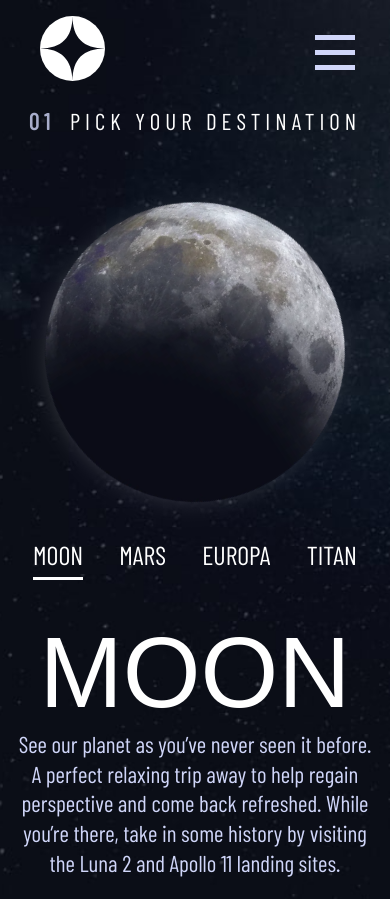
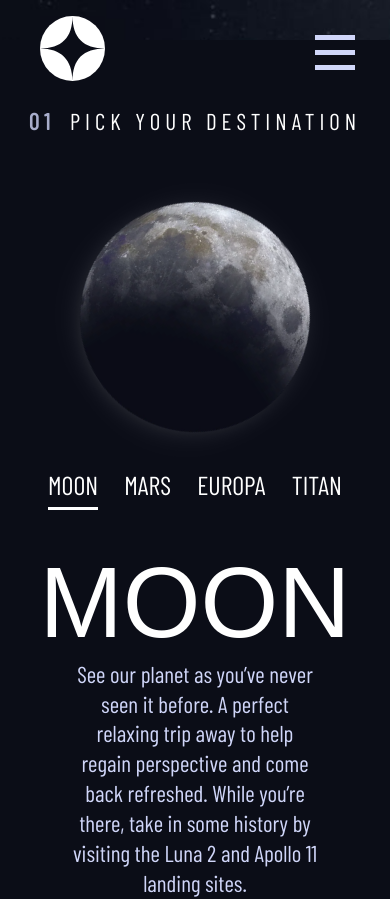
Before and after one commit to Saviovd/space_tourism, a React (Create React App) app: page /Destination in a window 390 px wide. Shown: the top 899 px of the page. Built offline with nearby package versions, Linux system fonts and the light colour scheme; a web font is replaced by a local one.

Commit message:
fix destination section

```diff
--- a/src/Components/PickYourdestiny/PickYourDestiny.scss
+++ b/src/Components/PickYourdestiny/PickYourDestiny.scss
@@ -269,6 +269,9 @@
                 padding: 0 25px;
                 height: 100%;
             }
+            @media (max-width: 600px) {
+                min-width: 300px;
+            }
         }
     }
     @media screen {
--- a/src/Styles/Global.scss
+++ b/src/Styles/Global.scss
@@ -10,6 +10,7 @@ $--principal-white-opacity: #ffffff3c;
 
 *{
     font-size: 10px;
+    background-color: $--principal-black;
 
     body {
         width: 100%;
```
